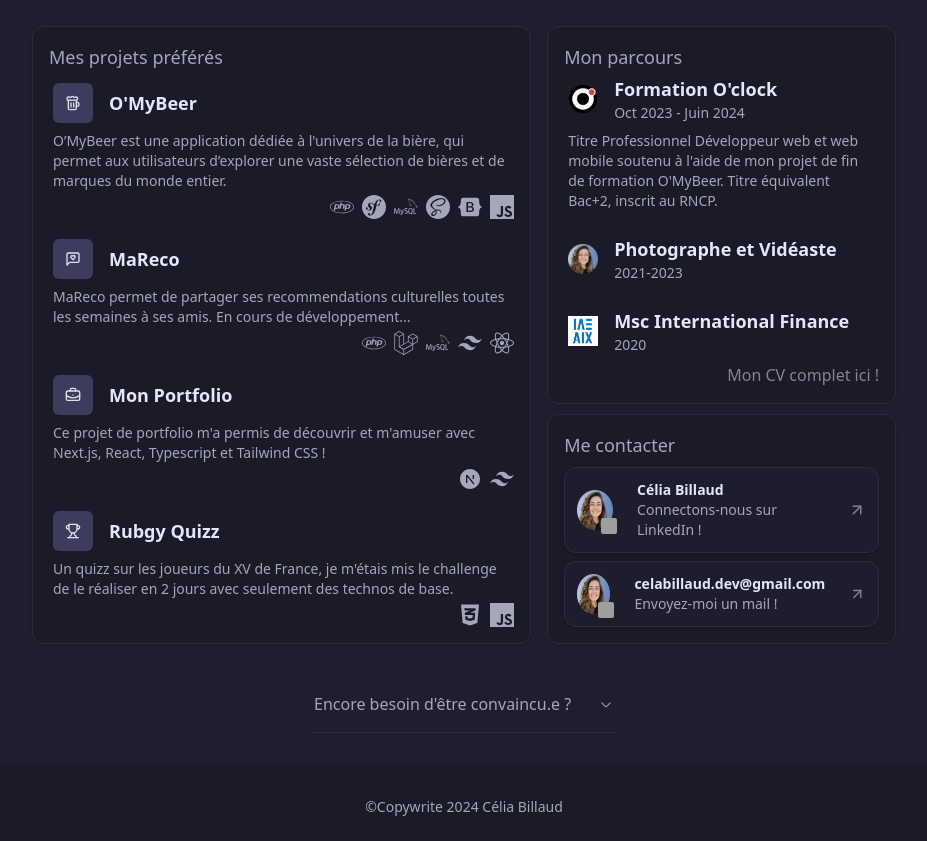
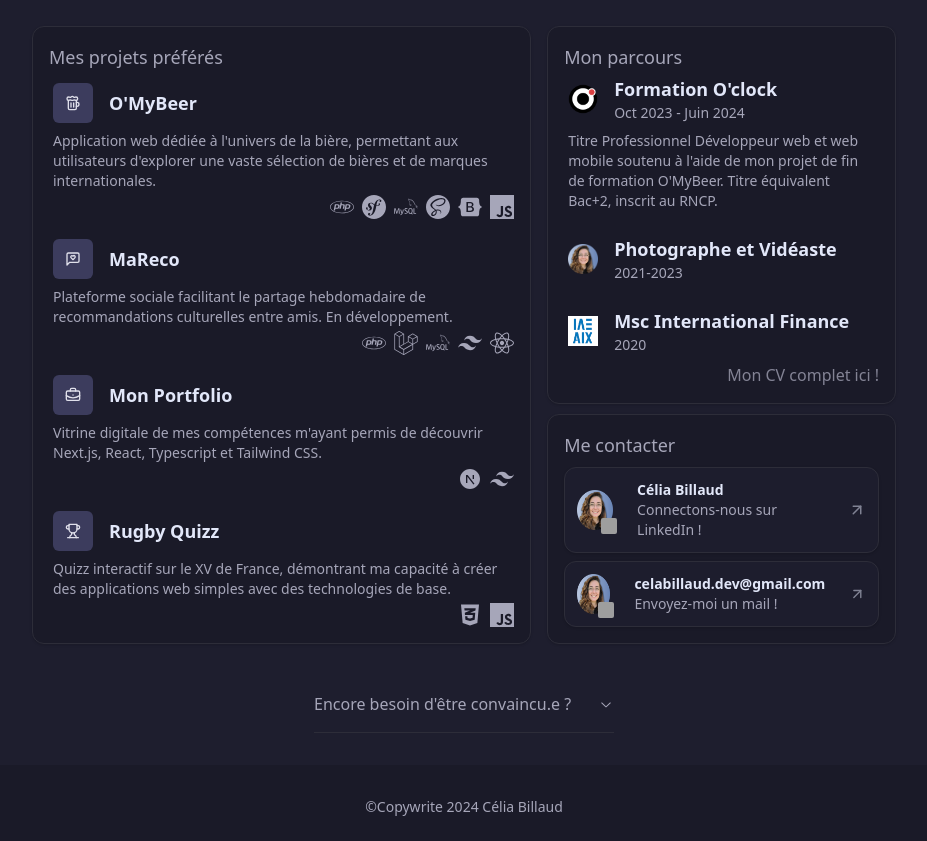
Before and after one commit to CeliaBillaud/portfolio, a Next.js app: page / in a window 1280 px wide. Shown: the part 960-1801 px from the top of the page, without its empty margins (176-1103 px from the left). Built offline with nearby package versions, Linux system fonts and the light colour scheme; grey boxes are pictures that could not be loaded; a web font is replaced by a local one.

Commit message:
project decription developed

```diff
--- a/app/_components/Project.tsx
+++ b/app/_components/Project.tsx
@@ -5,34 +5,33 @@ import { FaPhp, FaBootstrap, FaReact, FaCss3Alt } from 'react-icons/fa'
 import { SiSymfony, SiMysql, SiSass, SiJavascript, SiTypescript, SiTailwindcss, SiLaravel } from 'react-icons/si'
 import { RiNextjsFill } from "react-icons/ri";
 
-export const PROJECTS: ProjectProps[] = [
+
+    export const PROJECTS: ProjectProps[] = [
     {
         Logo: Beer,
         title: "O'MyBeer",
-        description: "O’MyBeer est une application dédiée à l'univers de la bière, qui permet aux utilisateurs d’explorer une vaste sélection de bières et de marques du monde entier.",
+        description: "Application web dédiée à l'univers de la bière, permettant aux utilisateurs d'explorer une vaste sélection de bières et de marques internationales.",
         url: "https://www.omybeer.ovh/",
         techno: [FaPhp, SiSymfony, SiMysql, SiSass, FaBootstrap, SiJavascript]
     },
     {
         Logo: MessageSquareHeart,
         title: "MaReco",
-        description: "MaReco permet de partager ses recommendations culturelles toutes les semaines à ses amis. En cours de développement...",
-        //todo add link to githubrepo
+        description: "Plateforme sociale facilitant le partage hebdomadaire de recommandations culturelles entre amis. En développement.",
         url: "/",
         techno: [FaPhp, SiLaravel, SiMysql, SiTailwindcss, FaReact]
     },
     {
         Logo: BriefcaseBusiness,
         title: "Mon Portfolio",
-        description: "Ce projet de portfolio m'a permis de découvrir et m'amuser avec Next.js, React, Typescript et Tailwind CSS !",
-        //todo add link when deployed
+        description: "Vitrine digitale de mes compétences m'ayant permis de découvrir Next.js, React, Typescript et Tailwind CSS.",
         url: "/",
-        techno: [RiNextjsFill, SiTailwindcss ]
+        techno: [RiNextjsFill, SiTailwindcss]
     },
     {
         Logo: Trophy,
-        title: "Rubgy Quizz",
-        description: "Un quizz sur les joueurs du XV de France, je m'étais mis le challenge de le réaliser en 2 jours avec seulement des technos de base.",
+        title: "Rugby Quizz",
+        description: "Quizz interactif sur le XV de France, démontrant ma capacité à créer des applications web simples avec des technologies de base.",
         url: "https://celiabillaud.github.io/rugby-quizz/",
         techno: [FaCss3Alt, SiJavascript]
     }
```
